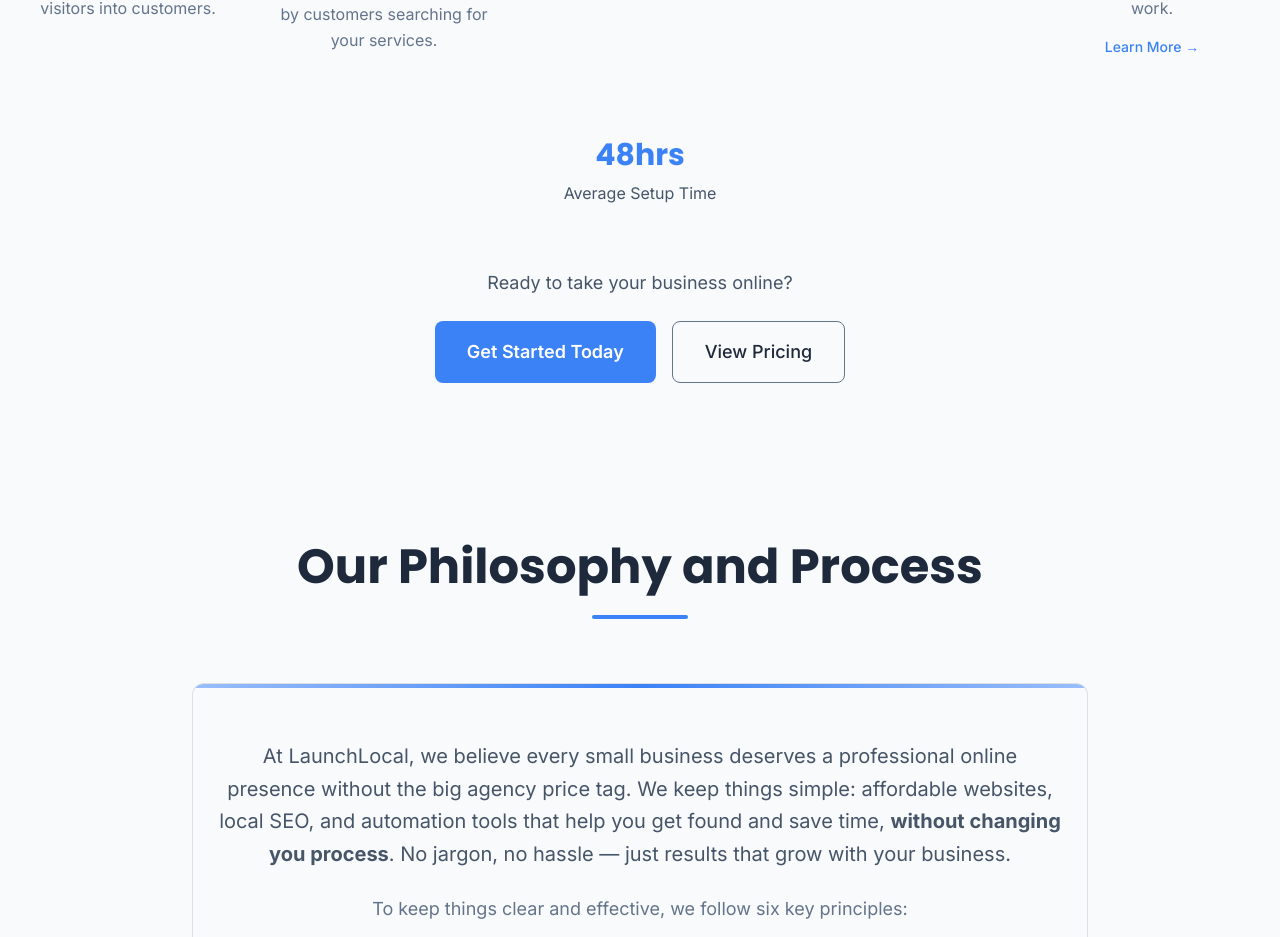
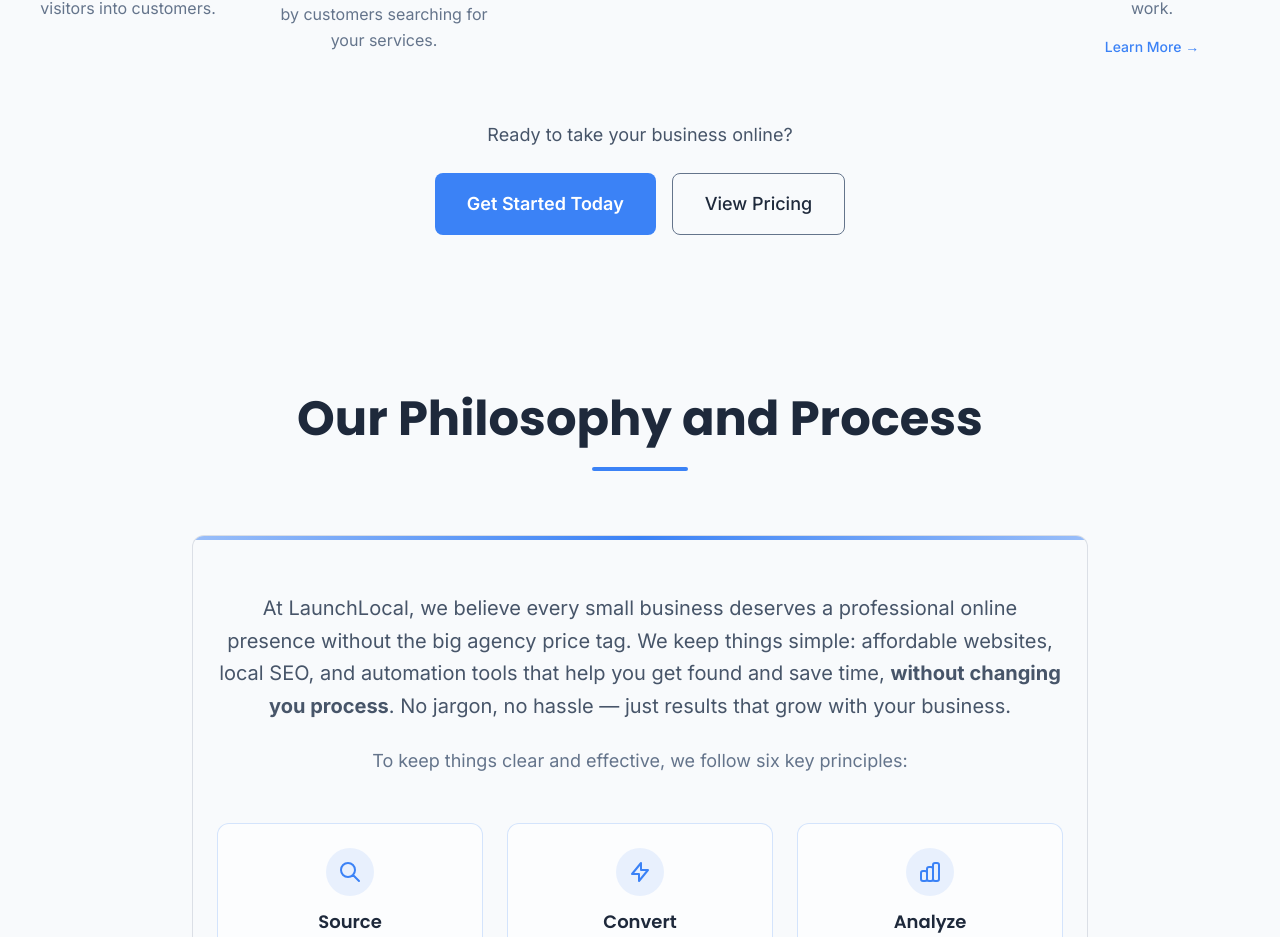
Before and after one commit to Procstar13/LaunchLocal, a Next.js app: page / in a window 1280 px wide. Shown: the part 1338-2275 px from the top of the page. Built offline with nearby package versions, Linux system fonts and the light colour scheme; no server answers.

Commit message:
Remove trust elements section from Benefits component
- Remove '48hrs Average Setup Time' trust element display
- Clean up layout by removing additional trust elements container
- Streamline Services section to focus on core services and CTA

```diff
--- a/src/components/Benefits.tsx
+++ b/src/components/Benefits.tsx
@@ -98,14 +98,6 @@
           ))}
         </div>
 
-        {/* Additional Trust Elements */}
-        <div className="mt-20 grid grid-cols-1 md:grid-cols-1 gap-8 text-center max-w-2xl mx-auto">
-          <div className="space-y-2">
-            <div className="text-3xl font-bold text-accent font-poppins">48hrs</div>
-            <div className="text-text-secondary font-inter">Average Setup Time</div>
-          </div>
-
-        </div>
 
         {/* CTA Section */}
         <div className="text-center mt-16">
```
